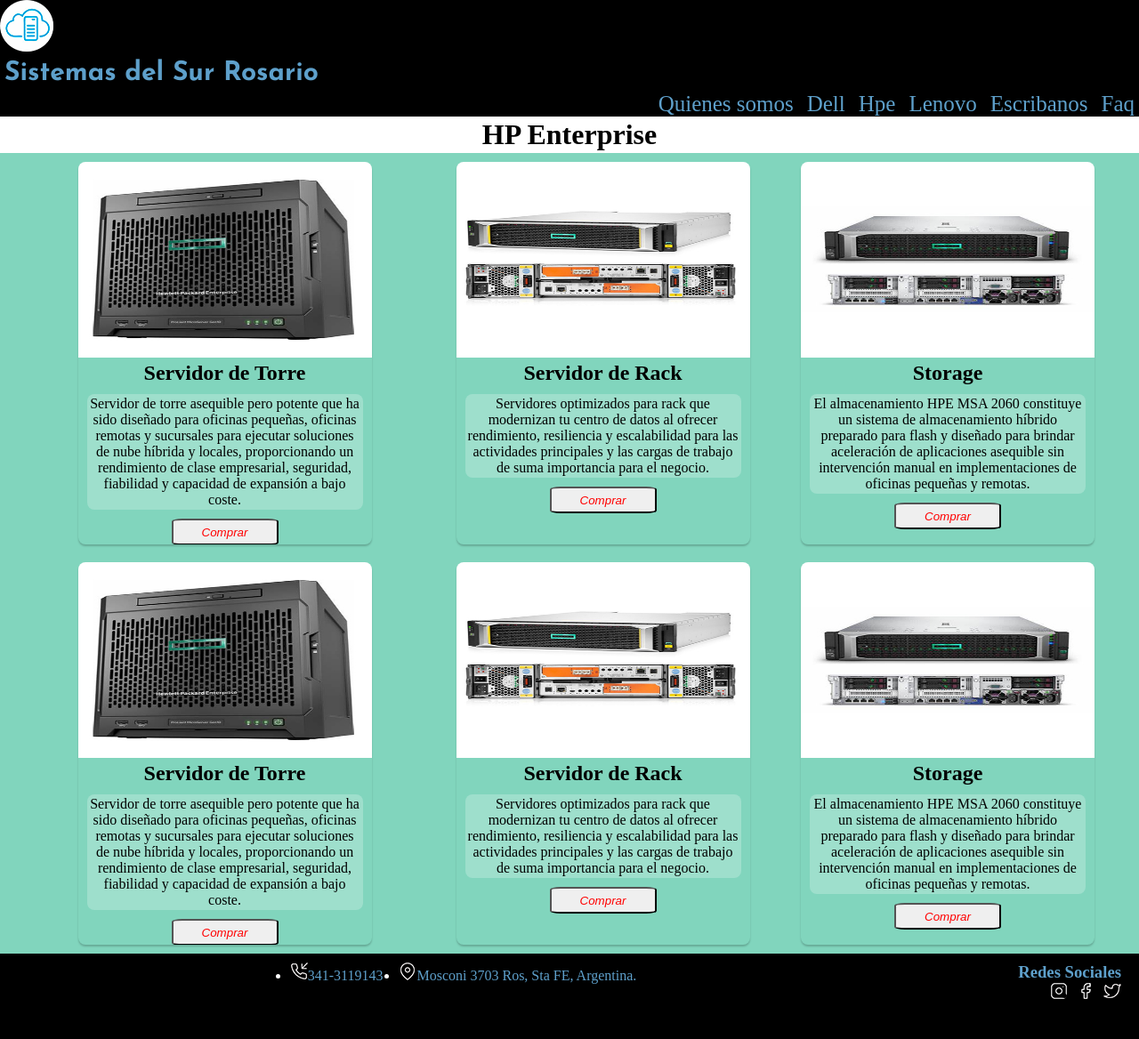
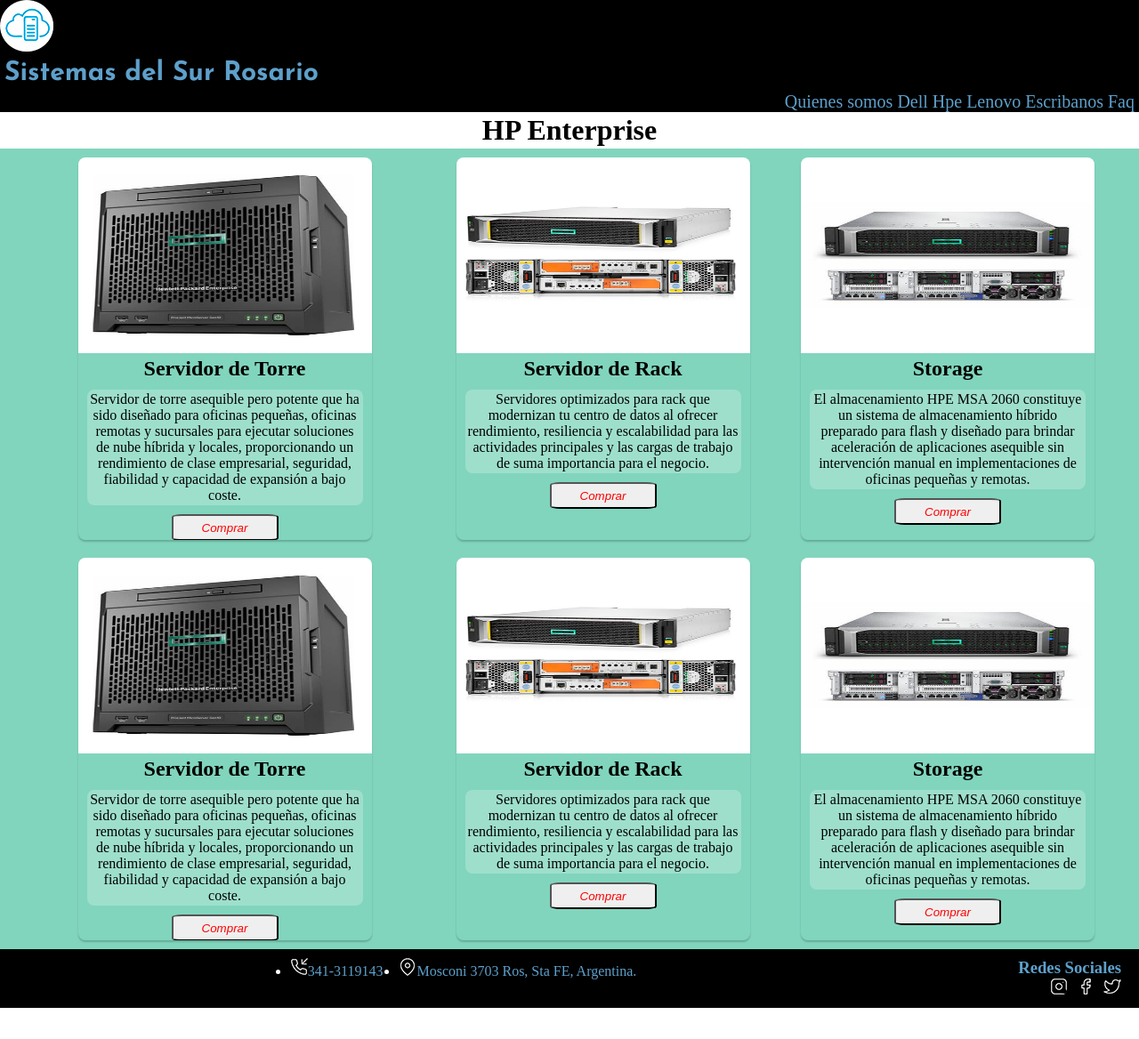
Before and after one commit to gtisera79/proyecto-venta-corpo, a plain HTML site: page pages/hpe.html in a window 1280 px wide. Shown: the whole page at 89% size. After the commit the page ends 1133 px from the top, so only its background shows below. Drawn offline with Linux system fonts and the light colour scheme.

Commit message:
css modificado

```diff
--- a/css/style.css
+++ b/css/style.css
@@ -80,10 +80,10 @@
     list-style: none;
     display: flex;
     justify-content: end;
-    font-size: 25px;
+    font-size: 20px;
     padding-right: 5px;
     padding-left: 5px;
-    gap: 15px;
+    gap: 5px;
 
 }
 
@@ -129,7 +129,7 @@
 
 .navBar li:hover{
     /*transform: skew(30deg);*/
-    transform: scale(1.2);
+    transform: scale(0.8);
     /*transform: translateY(-15px);*/
 }
 /*aside*/
@@ -283,7 +283,7 @@
     padding: 10px;
     grid-template-columns: 85% 15%;
     width: auto;
-    height: 12vh;
+    height: auto;
     }
 .telefonoCorreoDireccion{
     color: white;
@@ -463,7 +463,7 @@
 
 .contenedor{
     display: grid;
-    width: 576px;
+    width: auto;
     height: auto;
     grid-template-columns: 1fr;
     grid-row: repeat(6, 1fr);
```
